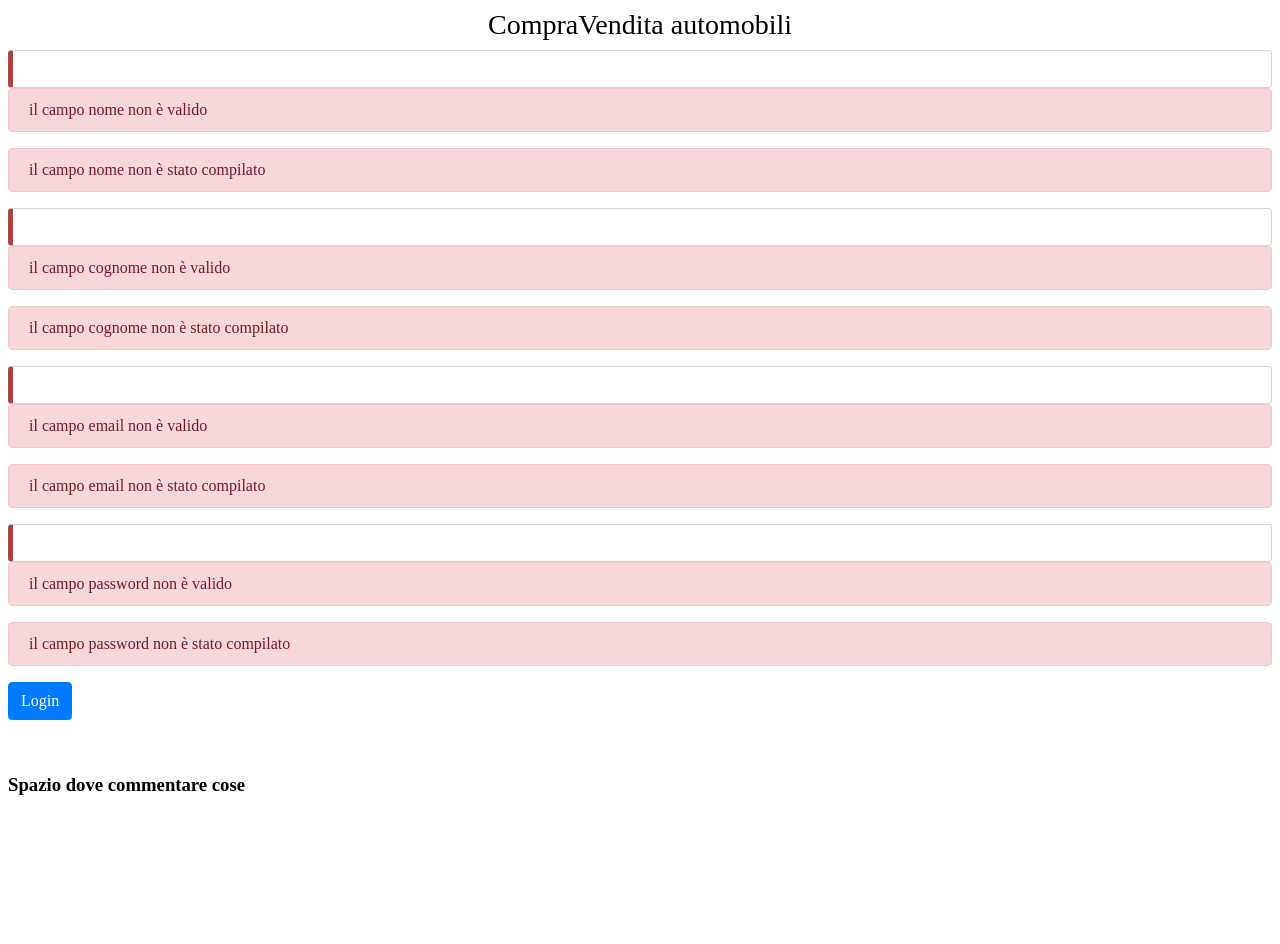
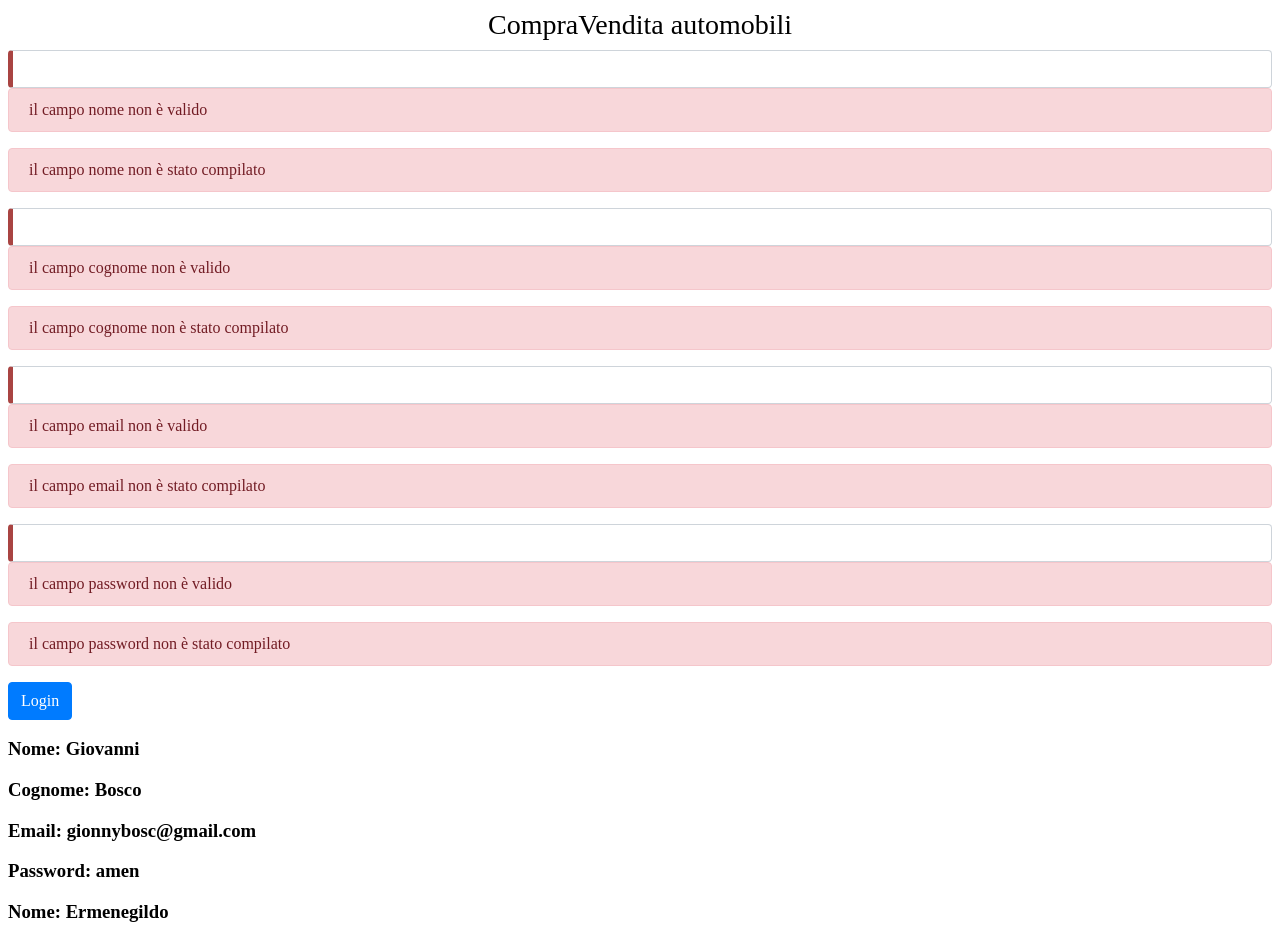
Before and after one commit to marcocola01/Progetto-finale, an Angular app in the folder progetto-finale/: page / in a window 1280 px wide. Shown: the top 944 px of the page. Before the commit the page ends 815 px from the top, so only its background shows below. Built offline with nearby package versions, Linux system fonts and the light colour scheme.

Commit message:
creazione lista utenti

```diff
--- a/progetto-finale/src/app/app.component.ts
+++ b/progetto-finale/src/app/app.component.ts
@@ -1,5 +1,6 @@
 import { Component, OnInit } from '@angular/core';
 import {Utenti} from "./registrazione/utenti";
+import {LISTAUTENTI} from "./registrazione/mock-utenti";
 
 @Component({
   selector: 'app-root',
@@ -8,7 +9,7 @@ import {Utenti} from "./registrazione/utenti";
 })
 export class AppComponent {
   title = 'progetto-finale';
-  vettUtenti : Utenti[] = new Array<Utenti>();
+  vettUtenti : Utenti[] = LISTAUTENTI;
   ngOnInit()
   {
 
--- /dev/null
+++ b/progetto-finale/src/app/registrazione/mock-utenti.ts
@@ -0,0 +1,21 @@
+import {Utenti} from './utenti';
+
+export const LISTAUTENTI : Utenti[]=[
+{
+    nome: "Giovanni",
+    cognome: "Bosco",
+    email: "gionnybosc@gmail.com",
+    password: "amen"
+
+},
+
+{
+    nome: "Ermenegildo",
+    cognome: "De Rossi",
+    email: "ermerosso@gmail.com",
+    password: "xxx123##"
+
+},
+
+
+]
```
